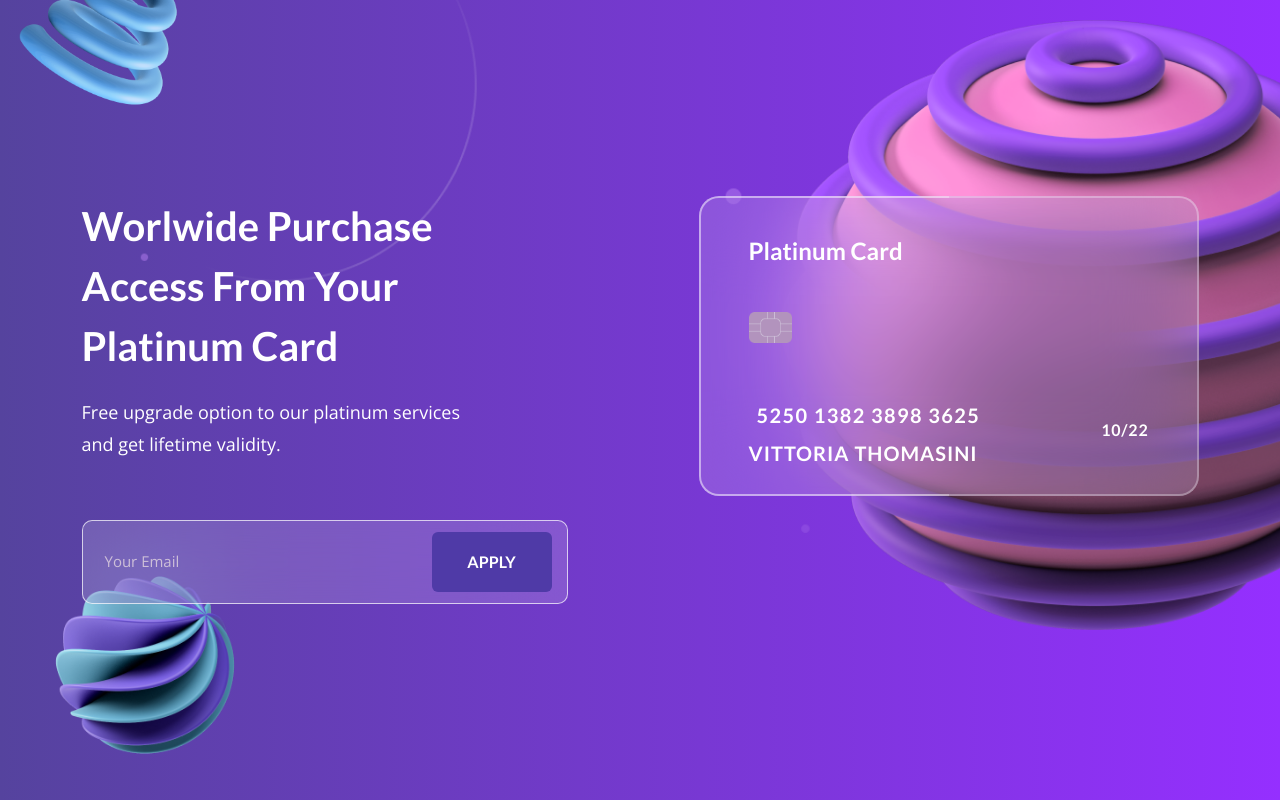
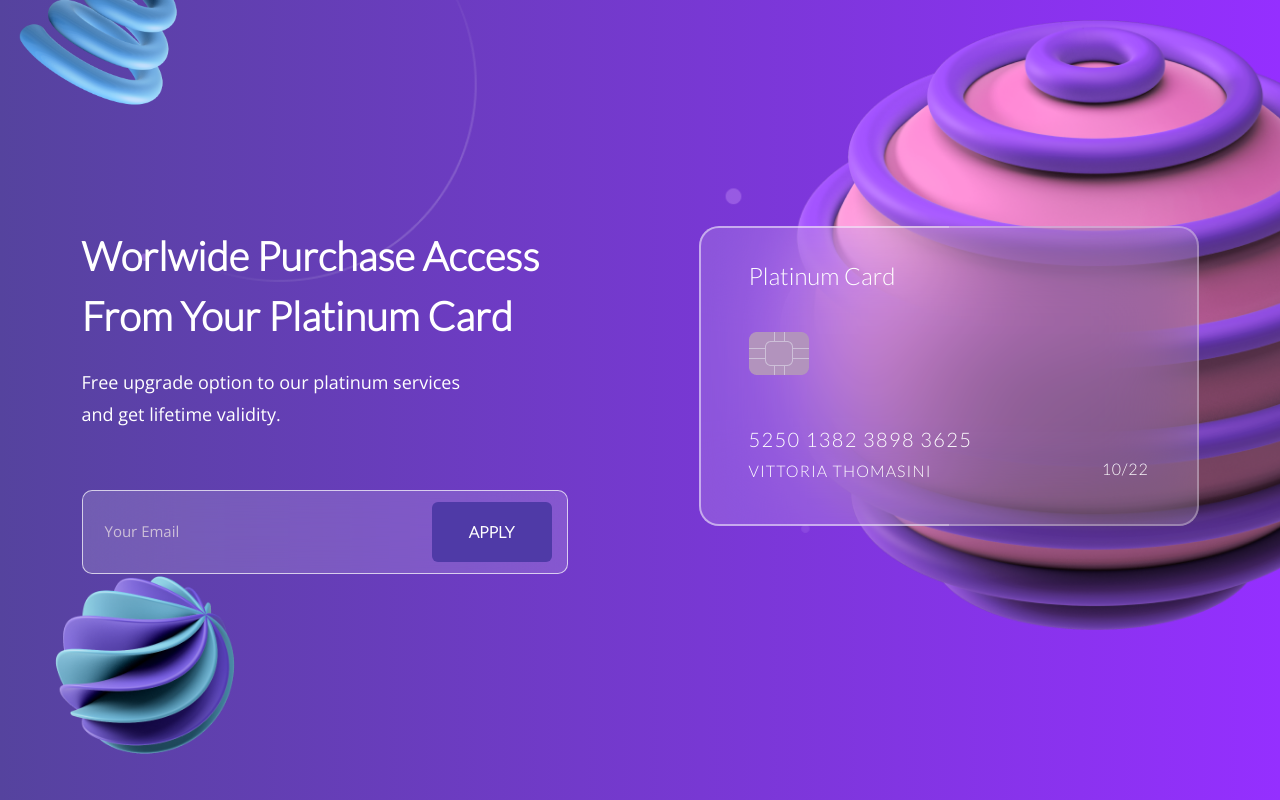
Before and after one commit to vittoria-thomasini/Glassmorphism-credit-card, a plain HTML site: page index.html in a window 1280 px wide. Drawn offline with nearby package versions, Linux system fonts and the light colour scheme.

Commit message:
card correction

```diff
--- a/index.html
+++ b/index.html
@@ -30,14 +30,14 @@
                         </h2>
                     </div>
                     <div class="card_chip">
-                        <img id="img_chip" src="./assets/chip.png"/>
+                        <img id="img_chip" src="./assets/chip.png" />
                     </div>
                     <div class="card_footer">
                         <div class="card_footer_info">
-                            <p class="footer-text footer-text--cvv">5250 1382 3898 3625</p>
-                            <p class="footer-text">VITTORIA THOMASINI</p>
+                            <p>5250 1382 3898 3625</p>
+                            <p>VITTORIA THOMASINI</p>
                         </div>
-                        <div class="footer-text">
+                        <div class="card_footer_date">
                             <p>10/22</p>
                         </div>
                     </div>
--- a/style.css
+++ b/style.css
@@ -1,4 +1,4 @@
-@import url('https://fonts.googleapis.com/css2?family=Lato:wght@700&display=swap');
+@import url('https://fonts.googleapis.com/css2?family=Lato:wght@300&display=swap');
 @import url('https://fonts.googleapis.com/css2?family=Open+Sans:wght@300&display=swap');
 
 body{
@@ -96,6 +96,7 @@ width: 480px;
     color: #CDBFD8;
     padding-left: 20px;
 }
+
 .info_submit button{
     width: 120px;
     height: 60px;
@@ -112,6 +113,7 @@ width: 480px;
     right: 10px;
     color:white;
 }
+
 .info_card .card{
     width: 500px;
     height: 300px;
@@ -151,19 +153,22 @@ width: 480px;
 
 .card_title h2{
     font-family: Lato, sans-serif;
-    font-style:normal;
-    font-weight: normal;
+    font-style: thin 100;
+    font-weight: lighter;
     font-style: 20px;
-    line-height: 30px;
+    line-height: 20px;
     color: white;
     margin-top:0;
     margin-bottom: 46px;
 }
 
+.card_chip {
+    margin-bottom: 45px;
+}
+
 .card_chip img{
     width: 60px;
-    width: 43px;
-    margin-bottom: 45px;
+    height: 43px;
 }
 
 .card_footer {
@@ -174,35 +179,41 @@ width: 480px;
 .card_footer div:nth-child(2){
     display: flex;
     justify-content: center;
-    align-items: center;
+    align-items: flex-end;
 }
-.card_footer .card_footer_info p{
+
+.card_footer_info p{
     font-family: Lato, sans-serif;
     font-style: normal;
     font-weight: normal;
     color:white;
     margin:0;
-    font-size:20px;
+    font-size: 20px;
     line-height: 30px;
+    letter-spacing: 0.07em;
 }
 
-.card_footer .card_footer_info p:first-child{
-    margin: 8px;
+.card_footer_info p:first-child{
+    margin-bottom: 8px;
+    letter-spacing: 0.07em;
 }
-.footer-text{
-    font-family: Lato, sans-serif;
+
+.card_footer_info p:last-child {
+    font-family: Lato;
     font-style: normal;
     font-weight: normal;
-    color:white;
-    text-transform: uppercase;
-    letter-spacing: 0.05em;
     font-size: 16px;
     line-height: 18px;
+    text-transform: uppercase;
+}
 
+.card_footer_date {
+    font-family: Lato;
+    font-style: normal;
+    font-weight: normal;
+    font-size: 16px;
+    line-height: 18px;
+    letter-spacing: 0.05em;
+    color: white;
+    margin-top: 20px;
 }
-.footer-text--cvv{
-    letter-spacing: 0.07em;
-    font-size: 20px;
-    line-height: 30px;
-
-}
```
